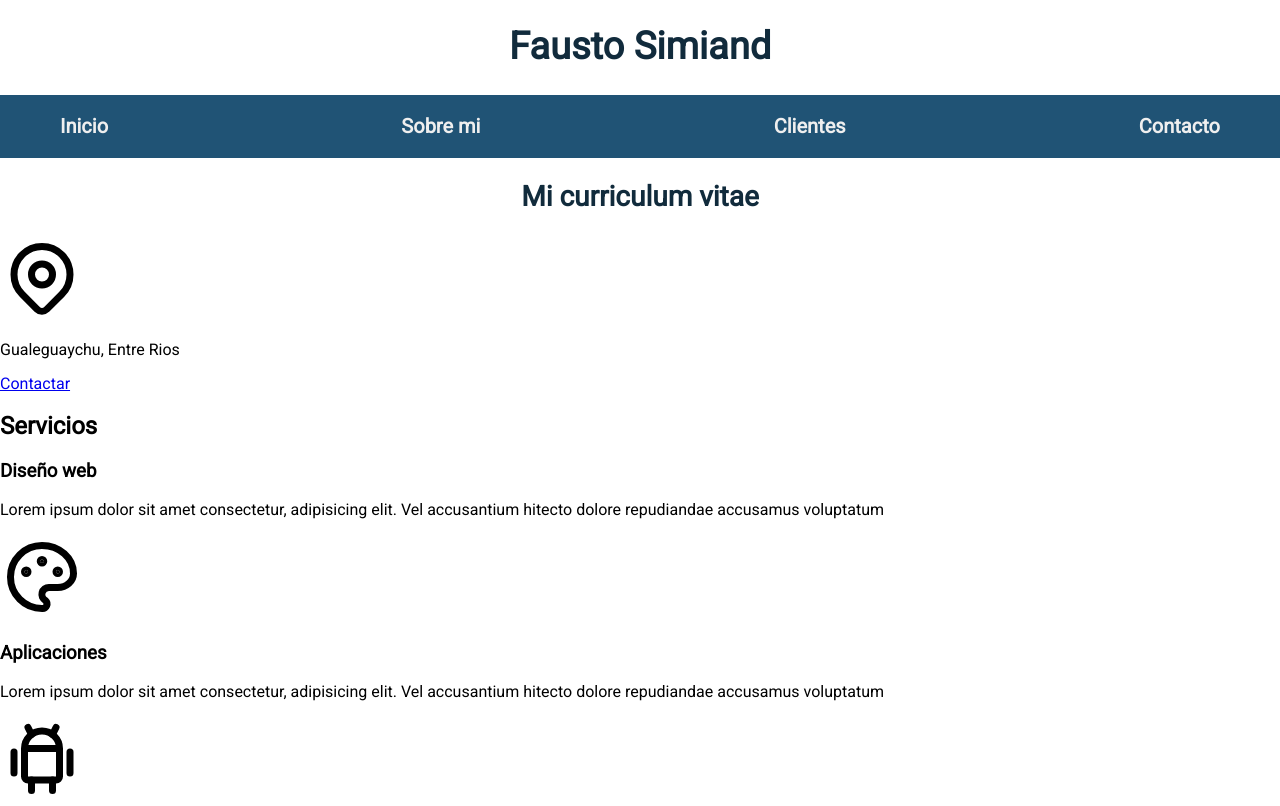
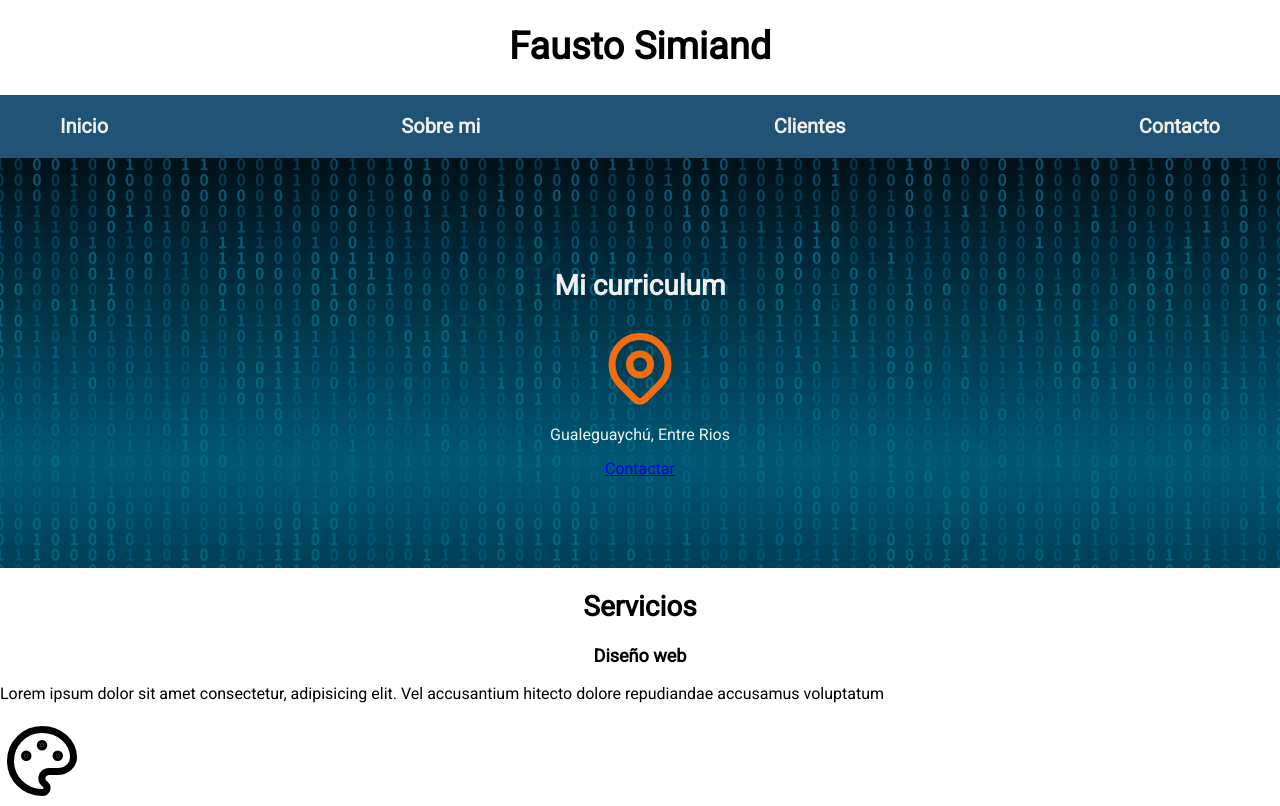
Before and after one commit to faustosimiand/freelancer_inicio, a plain HTML site: page index.html in a window 1280 px wide. Shown: the top 806 px of the page. Drawn offline with Linux system fonts and the light colour scheme.

Commit message:
update section

```diff
--- a/css/styles.css
+++ b/css/styles.css
@@ -8,26 +8,39 @@
 
 html{
     font-size: 62.5%;
+    box-sizing: border-box;
 }
+*, *:before, *:after {
+    box-sizing: inherit;
+}
+
 body{
     font-size: 16px; /*1 rem = 10px */
     font-family: 'Roboto', sans-serif;
 }
 
-.titulo{
+h1{
+    font-size: 3.8rem;
+}
+h2{
+    font-size: 2.8rem;
+}
+
+h3{
+    font-size: 1.8rem;
+}
+
+h1,h2,h3{
     text-align: center;
-    font-size: 3.8rem;
-    color: var(--oscuro);
+}
 
-}
+
 .subtitulo{
     text-align: center;
     font-size: 2.8rem;
     color:var(--oscuro);
 }
-section svg{
-    text-align: center;
-}
+
 .contenedor{
     max-width: 120rem;
     margin: 0 auto;
@@ -61,6 +74,25 @@ section svg{
 
     }
 }
-@media (min-width: 768px) {
-    h1{}
+
+.hero{
+    background-image:url(../img/imagen2.jpg) ;
+    background-size: cover;
+    height: 410px;
+    position: relative;
 }
+.contenido-hero{
+    position: absolute;
+    width: 100%;
+    height: 100%;
+    background-color: rgb(0 0 0 /50%);
+
+    display: flex;
+    flex-direction: column;
+    align-items: center;
+    justify-content: center;
+}
+.contenido-hero h2,
+.contenido-hero p{
+    color: var(--blanco);
+}
--- a/index.html
+++ b/index.html
@@ -31,18 +31,21 @@
     </div>
 
 
-    <section>
-        <h2 class="subtitulo" > Mi curriculum vitae</h2>
+    <section class="hero">
+        <div class="contenido-hero">
+            <h2> Mi curriculum </h2>
 
-        <svg xmlns="http://www.w3.org/2000/svg" class="icon icon-tabler icon-tabler-map-pin" width="84" height="84" viewBox="0 0 24 24" stroke-width="2" stroke="#000000" fill="none" stroke-linecap="round" stroke-linejoin="round">
+            <svg xmlns="http://www.w3.org/2000/svg" class="icon icon-tabler icon-tabler-map-pin" width="84" height="84" viewBox="0 0 24 24" stroke-width="2" stroke="#F66B0E" fill="none" stroke-linecap="round" stroke-linejoin="round">
                 <path stroke="none" d="M0 0h24v24H0z" fill="none"/>
                 <circle cx="12" cy="11" r="3" />
                 <path d="M17.657 16.657l-4.243 4.243a2 2 0 0 1 -2.827 0l-4.244 -4.243a8 8 0 1 1 11.314 0z" />
-        </svg>
+            </svg>
 
-        <p>Gualeguaychu, Entre Rios </p>
+            <p>Gualeguaychú, Entre Rios </p>
 
-        <a href="#">Contactar</a>
+            <a href="#">Contactar</a>
+        </div>
+
     </section>
 
     <main>
```
Also changed, not shown: img/hero.jpg (deleted), img/imagen2.jpg (added).
